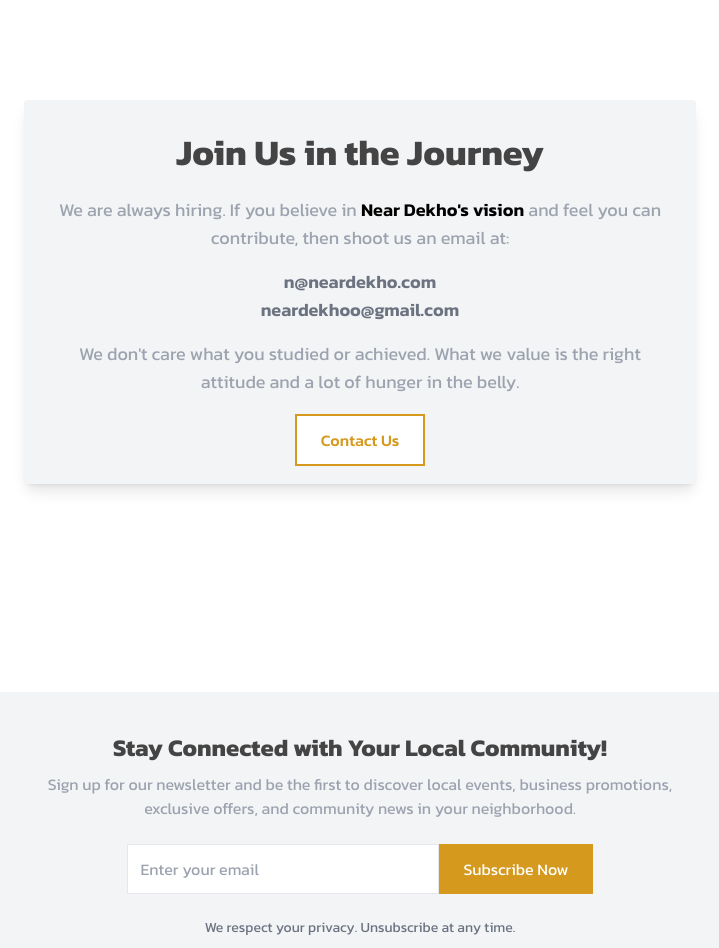
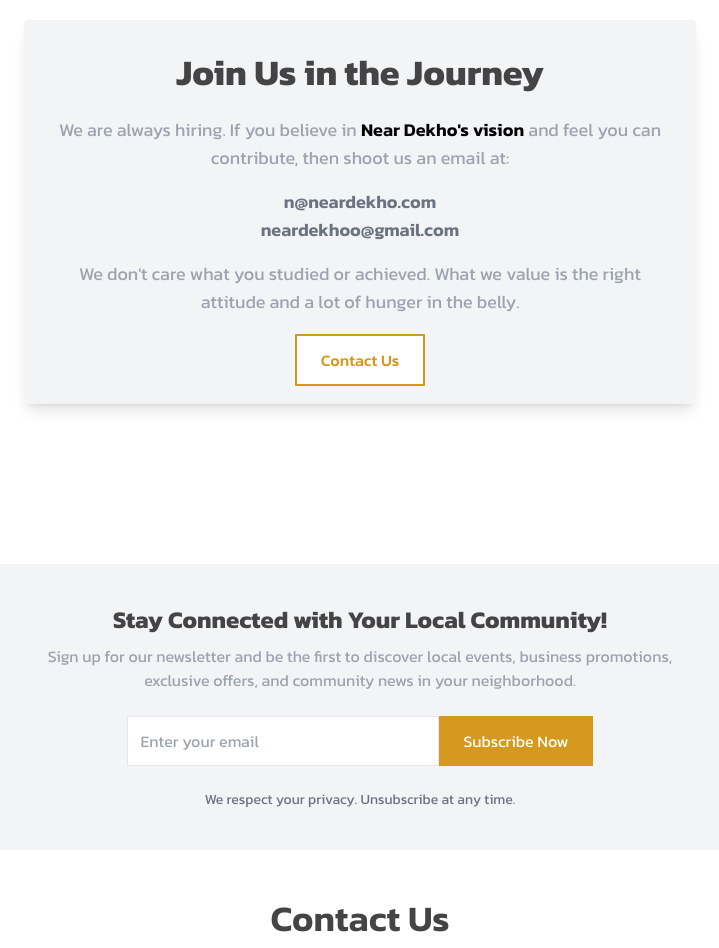
Before and after one commit to theAman30/NearDekho, a website: page index.html in a window 1280 px wide. Shown: the part 2565-3513 px from the top of the page, without its empty margins (280-999 px from the left). Drawn offline with nearby package versions, Linux system fonts and the light colour scheme.

Commit message:
reduces some unnecessary padding between about us and newsletter sections.

```diff
--- a/index.html
+++ b/index.html
@@ -151,7 +151,7 @@
   <!-- Features section ends here  -->
 
   <!-- About us section starts from here  -->
-  <section id="about" class="py-12 bg-gray-2 bg-gray-200" data-aos="fade-up">
+  <section id="about" class="py-8 bg-gray-2 bg-gray-200" data-aos="fade-up">
     <div class="max-w-6xl mx-auto px-6 text-center">
 
       <!-- Who We Are Section -->
@@ -230,7 +230,7 @@
 
   <!-- Join us section starts from here  -->
   <section class="flex items-center justify-center min-h-screen p-6 bg-white" id="join" data-aos="fade-up">
-    <div class="max-w-2xl text-center bg-gray-100 p-8 rounded shadow-lg">
+    <div class="max-w-2xl text-center bg-gray-100 p-8 rounded shadow-lg -mt-[6rem]">
       <h1 class="text-4xl font-bold text-[#444] mb-6" data-aos="fade-up" data-aos-delay="100">Join Us in the Journey</h1>
       <p class="text-lg mb-4 text-gray-400" data-aos="fade-up" data-aos-delay="200">
         We are always hiring. If you believe in <span class="font-semibold text-black">Near Dekho's vision</span> and feel you can contribute, then shoot us an email at:
@@ -253,7 +253,7 @@
   <!-- Join us section ends here  -->
 
   <!-- Newsletter section starts from here  -->
-  <section class="bg-gray-100 py-10" id="newsletter" data-aos="fade-up">
+  <section class="bg-gray-100 py-10 -mt-[6rem]" id="newsletter" data-aos="fade-up">
     <div class="max-w-2xl mx-auto text-center">
       <h2 class="text-2xl font-bold text-[#444]" data-aos="fade-up" data-aos-delay="100">Stay Connected with Your Local Community!</h2>
       <p class="mt-2 text-gray-400" data-aos="fade-up" data-aos-delay="200">
```
